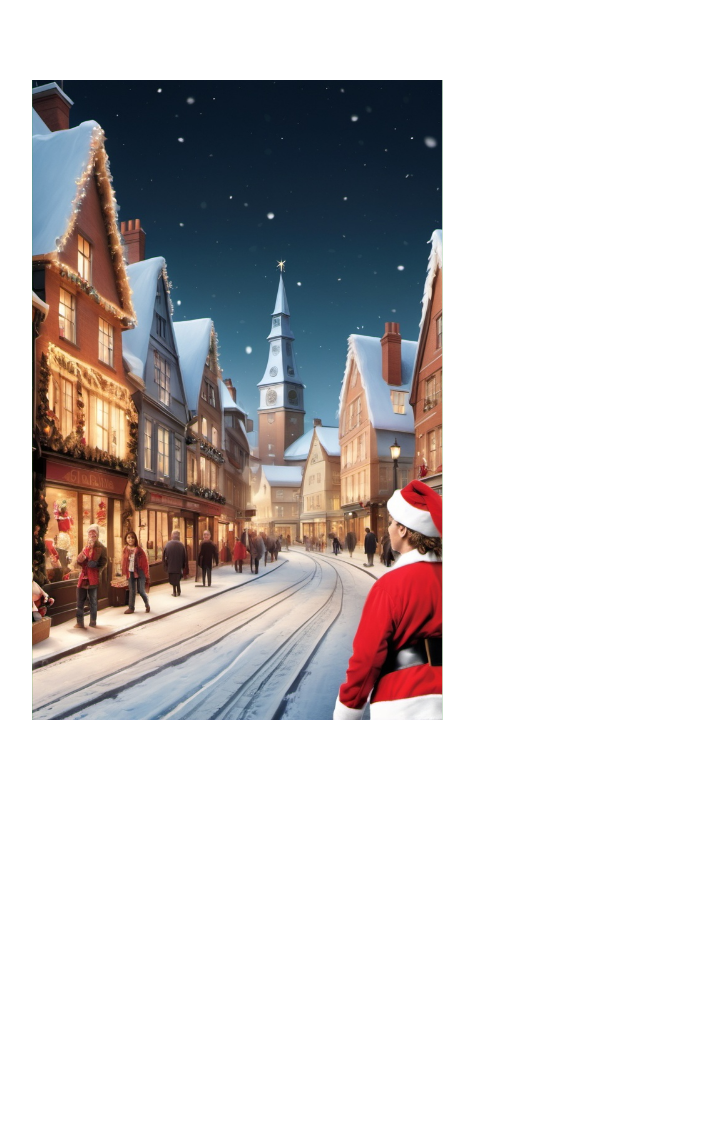
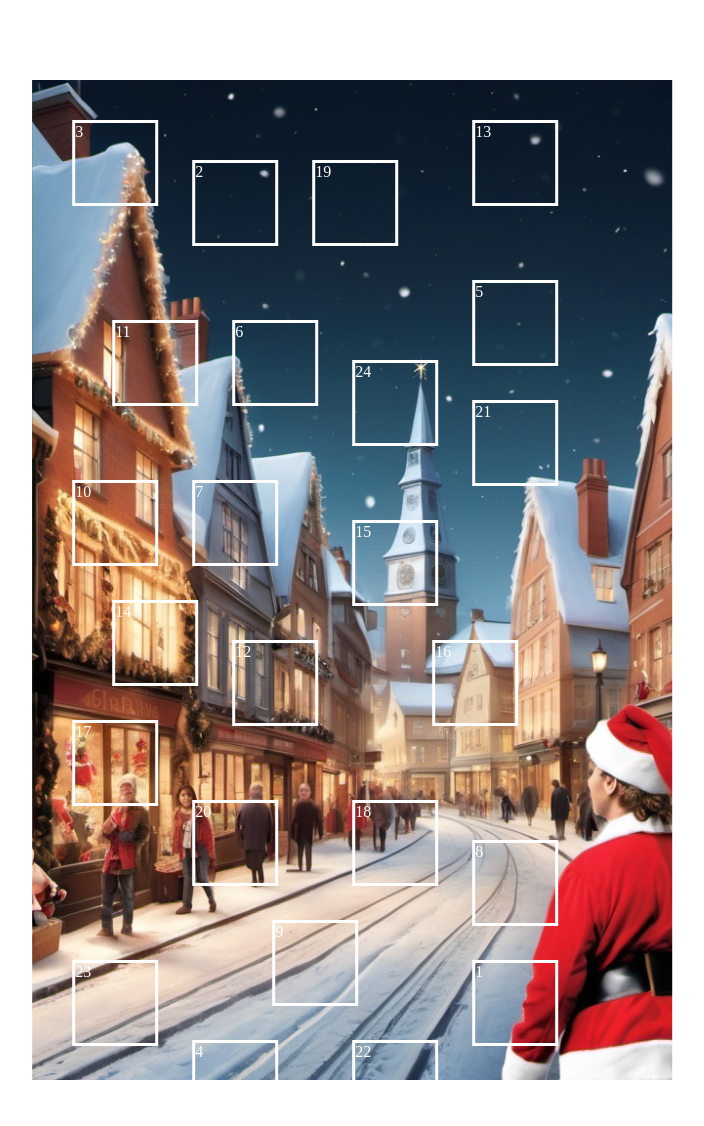
Before and after one commit to Supr0en/Joulukalenteri24, a plain HTML site: page index.html in a window 1280 px wide. Shown: the top 1126 px of the page, without its empty margins (403-1107 px from the left). Before the commit the page ends 800 px from the top, so only its background shows below. Drawn offline with Linux system fonts and the light colour scheme.

Commit message:
implement calendar hatches

```diff
--- /dev/null
+++ b/assets/Styles/hatch.css
@@ -0,0 +1,6 @@
+.hatch {
+    width: 80px;
+    height: 80px;
+    border: 3px solid white;
+    color: white;
+}
--- a/assets/Styles/index.css
+++ b/assets/Styles/index.css
@@ -21,9 +21,12 @@ body {
 }
 
 #cover {
+   display: grid;
+   grid-template-columns: repeat(auto-fill, 40px);
+   grid-auto-rows: 40px;
    position: absolute;
    min-height: 100%;
-   min-width: 40%;
+   min-width: 60%;
    background-image: url("../Images/etusivu.jpg");
    background-repeat: no-repeat;
    background-position: center;
--- a/index.html
+++ b/index.html
@@ -4,12 +4,38 @@
    <meta charset="UTF-8">
    <meta name="viewport" content="width=device-width, initial-scale=1.0">
    <link href="./assets/Styles/index.css" rel="stylesheet"/>
+   <link href="./assets/Styles/hatch.css" rel="stylesheet"/>
    <title>Joulukalenteri</title>
 </head>
 <body>
    <div>
       <div id="kortti">
-         <div id="cover"></div>
+         <div id="cover">
+            <div class="hatch" style="grid-area: 23/12;">1</div>
+            <div class="hatch" style="grid-area: 3/5;">2</div>
+            <div class="hatch" style="grid-area: 2/2;">3</div>
+            <div class="hatch" style="grid-area: 25/5;">4</div>
+            <div class="hatch" style="grid-area: 6/12;">5</div>
+            <div class="hatch" style="grid-area: 7/6;">6</div>
+            <div class="hatch" style="grid-area: 11/5;">7</div>
+            <div class="hatch" style="grid-area: 20/12;">8</div>
+            <div class="hatch" style="grid-area: 22/7;">9</div>
+            <div class="hatch" style="grid-area: 11/2;">10</div>
+            <div class="hatch" style="grid-area: 7/3;">11</div>
+            <div class="hatch" style="grid-area: 15/6;">12</div>
+            <div class="hatch" style="grid-area: 2/12;">13</div>
+            <div class="hatch" style="grid-area: 14/3;">14</div>
+            <div class="hatch" style="grid-area: 12/9;">15</div>
+            <div class="hatch" style="grid-area: 15/11;">16</div>
+            <div class="hatch" style="grid-area: 17/2;">17</div>
+            <div class="hatch" style="grid-area: 19/9;">18</div>
+            <div class="hatch" style="grid-area: 3/8;">19</div>
+            <div class="hatch" style="grid-area: 19/5;">20</div>
+            <div class="hatch" style="grid-area: 9/12;">21</div>
+            <div class="hatch" style="grid-area: 25/9;">22</div>
+            <div class="hatch" style="grid-area: 23/2;">23</div>
+            <div class="hatch" style="grid-area: 8/9;">24</div>
+         </div>
          <div id="back"></div>
       </div>
    </div>
```
